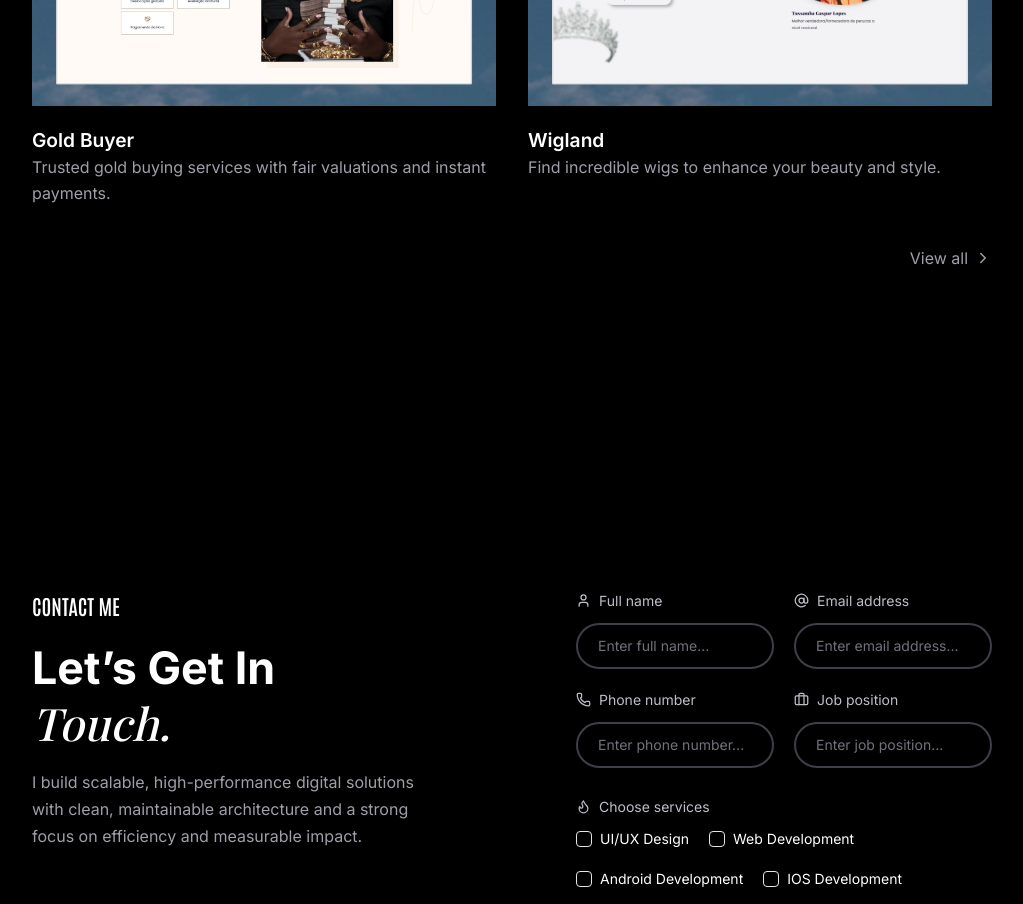
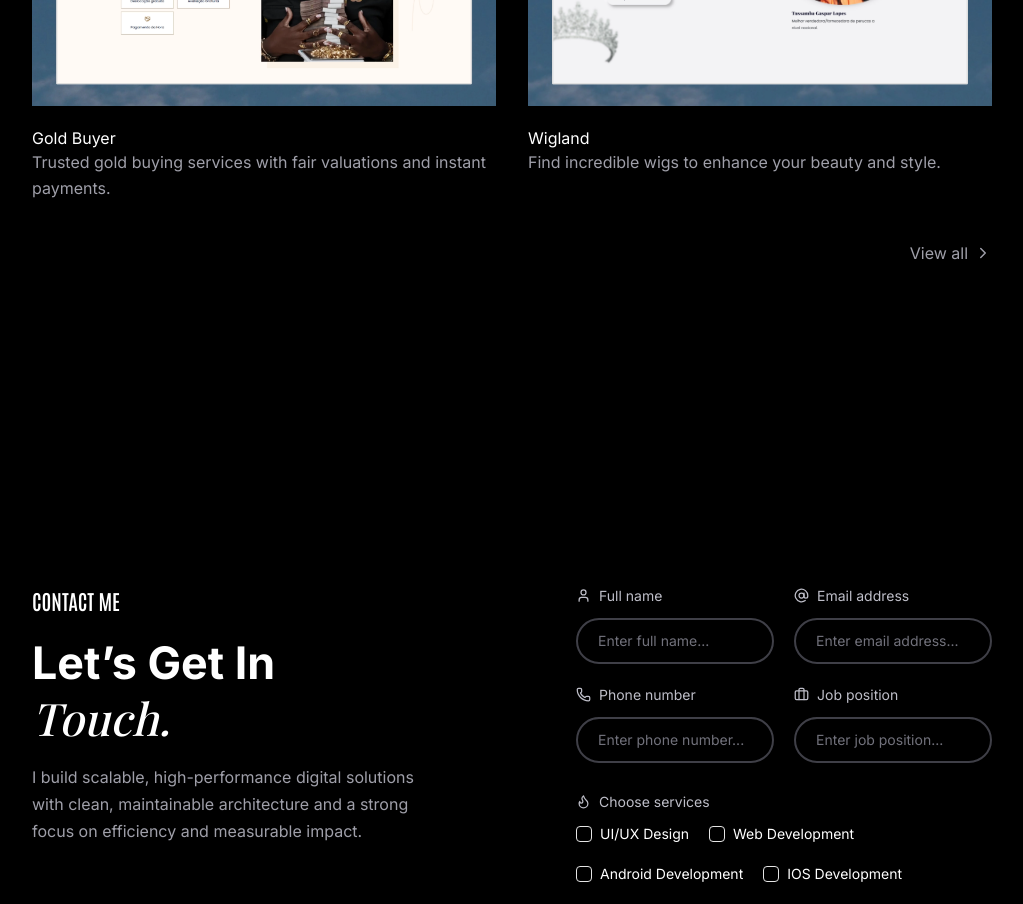
Before and after one commit to makeneto/makenedev, a React (Vite) app: page / in a window 1280 px wide. Shown: the part 1820-2724 px from the top of the page, without its empty margins (128-1151 px from the left). Built offline with nearby package versions, Linux system fonts and the light colour scheme; no server answers; a web font is replaced by a local one.

Commit message:
fix(ShowcaseCard): update alt text for image and change title element to h1

```diff
--- a/src/components/showcase-section/ShowcaseCard.tsx
+++ b/src/components/showcase-section/ShowcaseCard.tsx
@@ -12,14 +12,16 @@ const ShowcaseCard: React.FC<Props> = ({ item }) => {
     <Link to={item.href} className="showcase-card" target="_blank">
       <img
         src={item.imageUrl}
-        alt={item.imageAlt ?? item.title}
+        alt={`${item.title} Cover Image`}
         className="showcase-cover"
         loading="lazy"
       />
 
       <div className="flex-col gap-2">
         <div className="flex items-center justify-between">
-          <h3 className="title" translate="no">{item.title}</h3>
+          <h1 className="showcase-card--title" translate="no">
+            {item.title}
+          </h1>
           <ExternalLink />
         </div>
         <p className="showcase-card--description">{item.description}</p>
```
